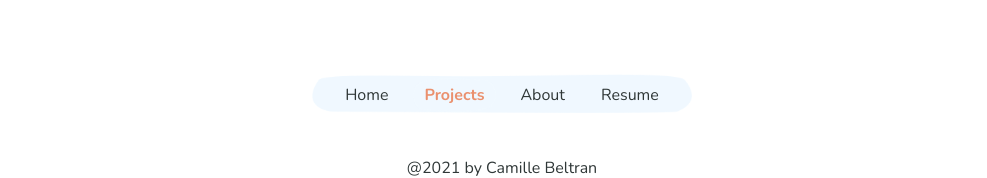
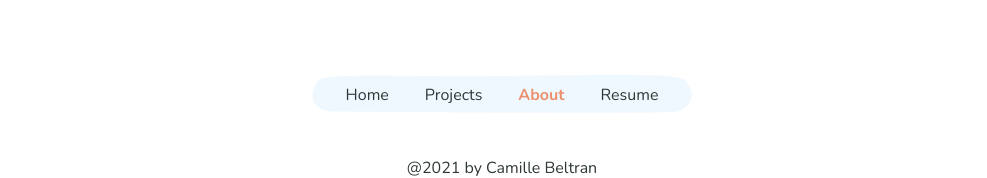
Before and after one commit to camilledesigns/camilledesigns, a plain HTML site: page about.html in a window 1280 px wide. Shown: the part 626-804 px from the top of the page, without its empty margins (138-1125 px from the left). Drawn offline with nearby package versions, Linux system fonts and the light colour scheme.

Commit message:
Update about.html

```diff
--- a/about.html
+++ b/about.html
@@ -53,8 +53,8 @@
     <footer>
       <nav>
         <a href="index.html">Home</a>
-        <a class="active" href="index.html#projectList">Projects</a>
-        <a href="about.html" >About</a>
+        <a href="index.html#projectList">Projects</a>
+        <a class="active" href="about.html" >About</a>
         <a href="Camille Beltran Resume online.pdf">Resume</a>
       </nav>
       <h6> @2021 by Camille Beltran </h6>
```
